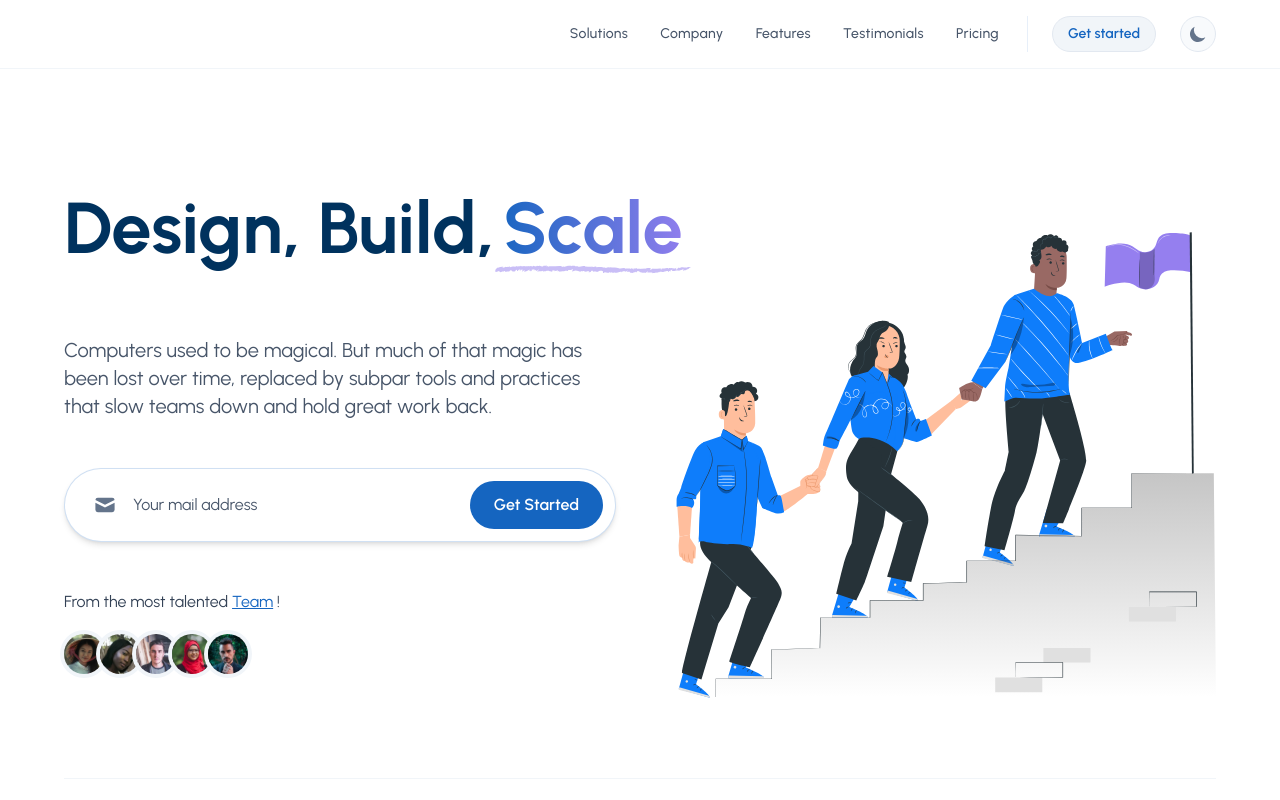
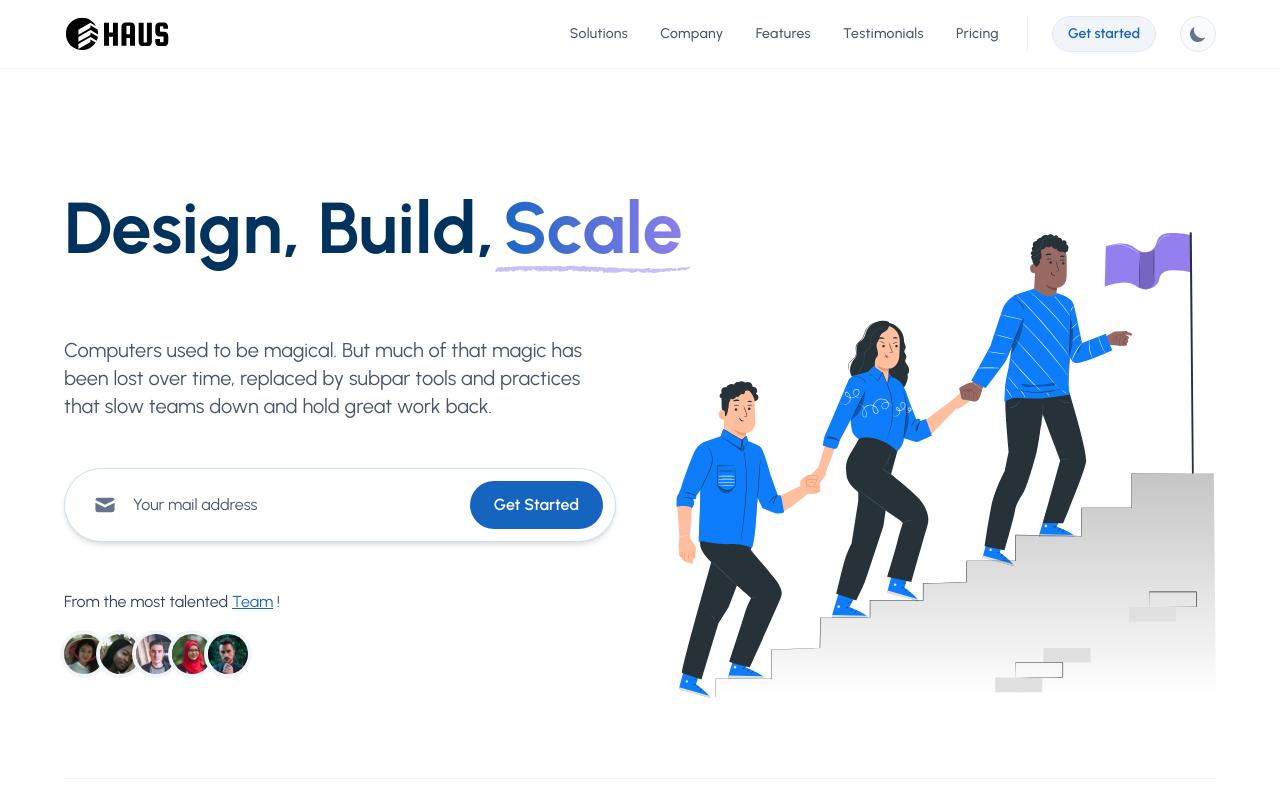
Before and after one commit to ben-v/haus, a React (Vite) app: page / in a window 1280 px wide. Shown: the top 800 px of the page. Built offline with nearby package versions, Linux system fonts and the light colour scheme.

Commit message:
Use theme context and providert to manage theme initialization and switchingl.

```diff
--- a/src/App.tsx
+++ b/src/App.tsx
@@ -1,12 +1,19 @@
+import { useContext } from 'react';
+
 import { Route, Routes } from "react-router-dom"
 
 import Home from "./pages/home"
+import Contact from "./pages/contact";
+
 import ScrollToHashElementBehavior from "./components/behaviors/ScrollToHashElementBehavior"
 import Header from "./components/layouts/Header"
 import Footer from "./components/layouts/Footer"
-import Contact from "./pages/contact";
+
 import Error_404 from "./errors/404";
 import Error_500 from "./errors/500";
+
+import { ThemeContext } from "./contexts/ThemeContext";
+
 interface Link {
   label: string;
   url: string;
@@ -18,6 +25,8 @@ interface Section {
 }
 
 function App() {
+  const { initTheme } = useContext(ThemeContext);
+
   const sections: Section[] = [
     {
       title: 'Company',
@@ -51,6 +60,7 @@ function App() {
     }
   ];
 
+  initTheme();
 
   return (
     <>
--- a/src/components/layouts/Header.tsx
+++ b/src/components/layouts/Header.tsx
@@ -1,4 +1,3 @@
-// import React, { useState } from 'react'
 import { useState, useContext } from 'react';
 import tailwindConfig from '../../../tailwind.config';
 import resolveConfig from 'tailwindcss/resolveConfig'
@@ -6,7 +5,7 @@ import resolveConfig from 'tailwindcss/resolveConfig'
 import { Link } from 'react-router-dom'
 import Icons from '../../assets/images/icons/Icon'
 
-import { ThemeContext } from "../../contexts/ThemeContext";
+import { ThemeContext, THEMES } from "../../contexts/ThemeContext";
 
 // import Logo from '../../assets/images/Logo';
 import Sun from '../../assets/images/Sun';
@@ -20,7 +19,7 @@ interface NavLink {
 const fullConfig = resolveConfig(tailwindConfig)
 
 const Header = () => {
-  const { toggleTheme, theme } = useContext(ThemeContext);
+  const { theme, toggleTheme } = useContext(ThemeContext);
 
   const navLinks: NavLink[] = [
     { path: '/#solutions', label: 'Solutions' },
@@ -30,13 +29,7 @@ const Header = () => {
     { path: '/#pricing', label: 'Pricing' },
   ];
 
-  // const [, setIsDarkMode] = useState(false);
   const [isNavbarActive, setIsNavbarActive] = useState(false);
-
-  // const toggleDarkMode = () => {
-  //   setIsDarkMode(prevMode => !prevMode);
-  //   document.documentElement.classList.toggle('dark');
-  // };
 
   const toggleNavbar = () => {
     setIsNavbarActive(prevState => !prevState);
@@ -55,7 +48,7 @@ const Header = () => {
           <div className="relative flex flex-wrap items-center justify-between gap-6 lg:gap-0 lg:py-4">
             <div className="relative z-20 flex w-full justify-between md:px-0 lg:w-max">
               <Link to="/#home" aria-label="HAUS Property Services Logo" className="nav-link flex items-center space-x-2" onClick={closeNavbar}>
-                {Icons.Logo(theme === "dark" ? fullConfig.theme.colors.white : fullConfig.theme.colors.black)}
+                {Icons.Logo(theme === THEMES.DARK ? fullConfig.theme.colors.white : fullConfig.theme.colors.black)}
               </Link>
 
               <button aria-label="hamburger" id="hamburger" className="relative -mr-6 p-6 lg:hidden" onClick={toggleNavbar}>
--- a/src/contexts/ThemeContext.ts
+++ b/src/contexts/ThemeContext.ts
@@ -1,11 +1,19 @@
 import React from "react";
 
+export enum THEMES {
+  DARK = "dark",
+  LIGHT = "light",
+  DEFAULT = LIGHT
+}
+
 type ContextType = {
-  theme: "light" | "dark";
+  theme: THEMES;
+  initTheme: () => void;
   toggleTheme: () => void;
 };
 
 export const ThemeContext = React.createContext<ContextType>({
-  theme: "dark",
+  theme: THEMES.DEFAULT,
+  initTheme: () => {},
   toggleTheme: () => {},
 });
--- a/src/providers/ThemeProvider.tsx
+++ b/src/providers/ThemeProvider.tsx
@@ -1,29 +1,39 @@
 import { useState } from "react";
-import { ThemeContext } from "../contexts/ThemeContext";
+import { ThemeContext, THEMES } from "../contexts/ThemeContext";
 
 export interface Props {
     children: JSX.Element;
 }
+
 export const ThemeProvider: React.FC<Props> = (props): JSX.Element => {
-  const [theme, setTheme] = useState<"light" | "dark">(
-    (localStorage.getItem("ui.theme") as "light" | "dark") || "dark"
+  const STORAGE_KEY: string = "ui.theme";
+
+  const [theme, setTheme] = useState<THEMES>(
+    (((localStorage.getItem(STORAGE_KEY) as THEMES) === THEMES.DARK) || (!(STORAGE_KEY in localStorage) && window.matchMedia("(prefers-color-scheme: dark)").matches)) ? THEMES.DARK : THEMES.DEFAULT
   );
 
+  const initTheme = (): void => {
+    if (localStorage.getItem(STORAGE_KEY) === THEMES.DARK || (!(STORAGE_KEY in localStorage) && window.matchMedia("(prefers-color-scheme: dark)").matches)) {
+        document.documentElement.classList.add(THEMES.DARK);
+    } else {
+        document.documentElement.classList.remove(THEMES.DARK);
+    }
+  }
+
   const toggleTheme = (): void => {
-    const val = theme === "light" ? "dark" : "light";
+    const val = theme === THEMES.LIGHT ? THEMES.DARK : THEMES.LIGHT;
     setTheme(val);
+    localStorage.setItem(STORAGE_KEY, val);
 
-    if (val === "dark") {
-        document.documentElement.classList.add("dark");
+    if (val === THEMES.DARK) {
+        document.documentElement.classList.add(THEMES.DARK);
     } else {
-        document.documentElement.classList.remove("dark");
+        document.documentElement.classList.remove(THEMES.DARK);
     }
-
-    localStorage.setItem("ui.theme", val);
   };
 
   return (
-    <ThemeContext.Provider value={{ theme, toggleTheme }}>
+    <ThemeContext.Provider value={{ theme, toggleTheme, initTheme }}>
       {props.children}
     </ThemeContext.Provider>
   );
```
